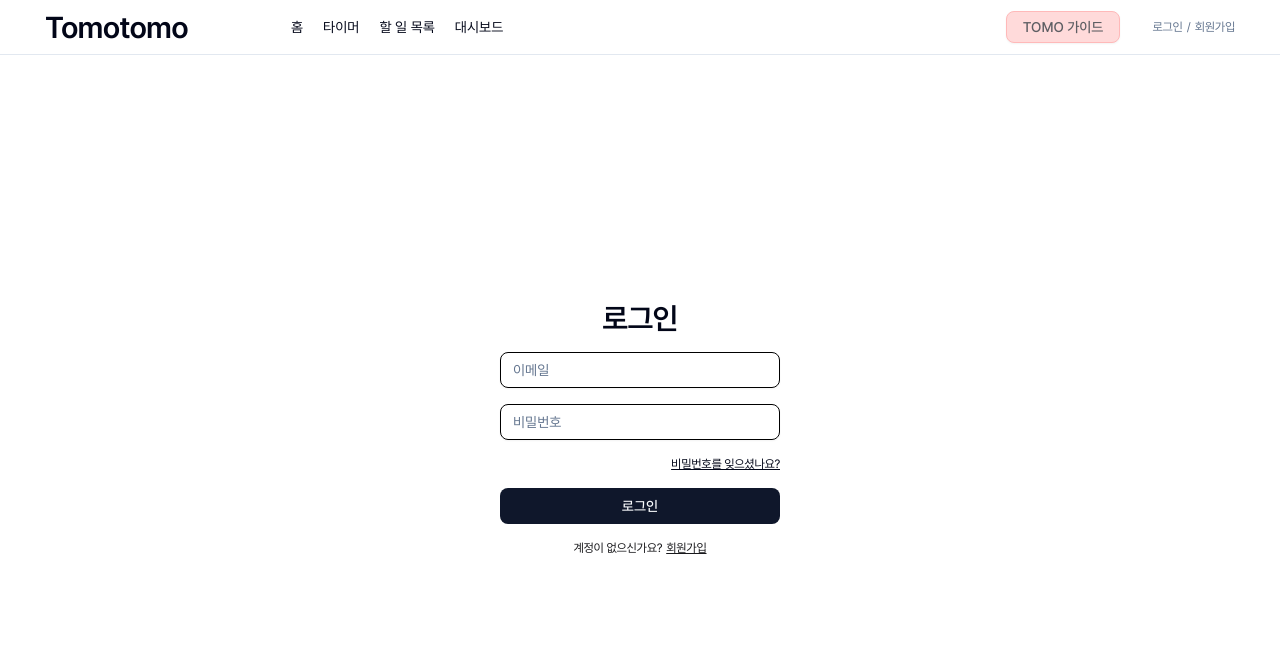
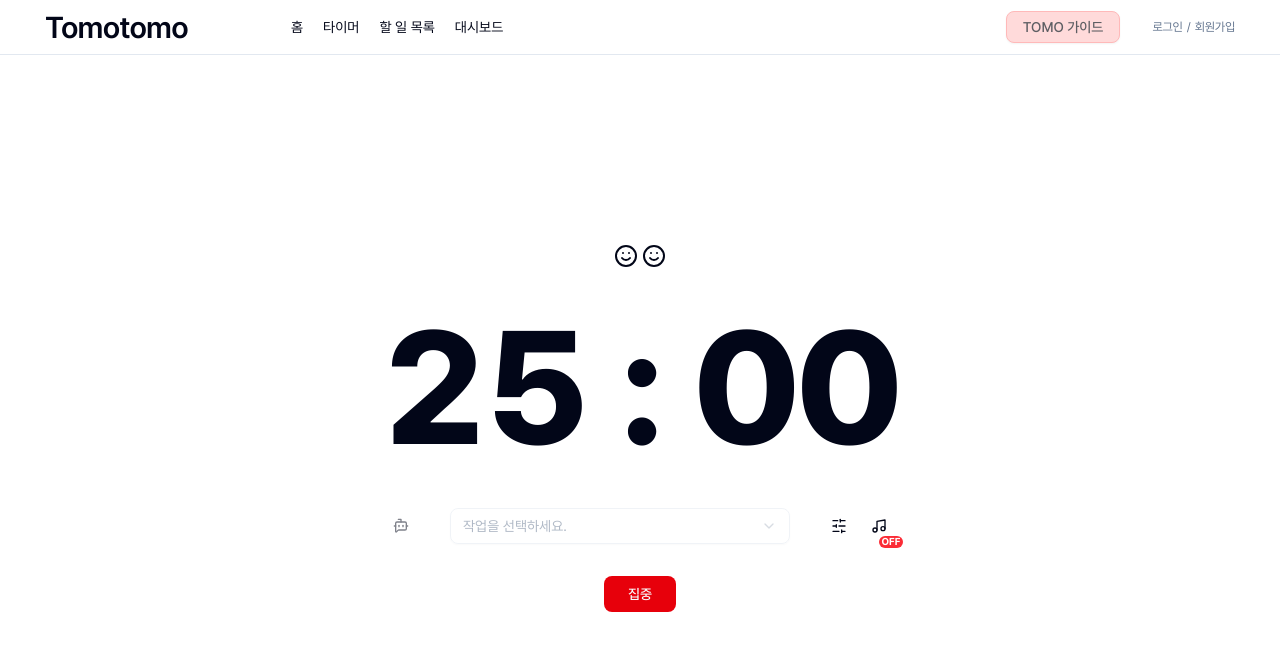
Before and after one commit to hundred-centurion/tomotomo-front-end, a React (Vite) app: page /timer in a window 1280 px wide. Before the commit this address led to /log-in. Shown: the top 650 px of the page. Built offline with nearby package versions, Linux system fonts and the light colour scheme.

Commit message:
refactor: fix issue

```diff
--- a/src/components/timer-setting-dialog.tsx
+++ b/src/components/timer-setting-dialog.tsx
@@ -15,13 +15,16 @@ type TimerSettingDialogProps = Omit<React.ComponentProps<'div'>, 'children'> &
   VariantProps<typeof timerSettingDialogVariants> & {
     onSave: (value: [number, number, number]) => void;
     disabled?: boolean;
+    repeatCountValue?: number;
+    workMinutesValue?: number;
+    breakMinutesValue?: number;
   };
 
 const REPEAT_COUNT_VALUES = [2, 3, 4, 5];
 const WORK_COUNT_VALUES = [25, 30, 45, 60];
 const BREAK_COUNT_VALUES = [5, 10, 15, 20, 25, 30];
 
-export default function TimerSettingDialog({ className, onSave, disabled, ...props }: TimerSettingDialogProps) {
+export default function TimerSettingDialog({ className, onSave, disabled, repeatCountValue, workMinutesValue, breakMinutesValue, ...props }: TimerSettingDialogProps) {
   const [open, setOpen] = useState<boolean>(false);
   const [isEdit, setIsEdit] = useState<boolean>(false);
   const [repeatCount, setRepeatCount] = useState<number>(REPEAT_COUNT_VALUES[0]);
@@ -49,7 +52,25 @@ export default function TimerSettingDialog({ className, onSave, disabled, ...pro
   }, [repeatCount, workCount, breakCount, onSave]);
 
   const handleOpenChange = () => {
-    if (open) {
+    if (!open) {
+      // Dialog가 열릴 때 부모 상태를 반영하여 초기화
+      setRepeatCount(
+        repeatCountValue !== undefined && REPEAT_COUNT_VALUES.includes(repeatCountValue)
+          ? repeatCountValue
+          : REPEAT_COUNT_VALUES[0],
+      );
+      setWorkCount(
+        workMinutesValue !== undefined && WORK_COUNT_VALUES.includes(workMinutesValue)
+          ? workMinutesValue
+          : WORK_COUNT_VALUES[0],
+      );
+      setBreakCount(
+        breakMinutesValue !== undefined && BREAK_COUNT_VALUES.includes(breakMinutesValue)
+          ? breakMinutesValue
+          : BREAK_COUNT_VALUES[0],
+      );
+      setIsEdit(false);
+    } else {
       setIsEdit(false);
     }
     setOpen(!open);
@@ -77,9 +98,9 @@ export default function TimerSettingDialog({ className, onSave, disabled, ...pro
             <DialogTitle className="text-center">타이머 설정</DialogTitle>
           </DialogHeader>
 
-          <Range values={REPEAT_COUNT_VALUES} label="반복 횟수" unit="회" onValueChange={handleRepeatChange} />
-          <Range values={WORK_COUNT_VALUES} label="집중 시간" unit="분" onValueChange={handleWorkChange} />
-          <Range values={BREAK_COUNT_VALUES} label="휴식 시간" unit="분" onValueChange={handleBreakChange} />
+          <Range values={REPEAT_COUNT_VALUES} label="반복 횟수" unit="회" initialValue={repeatCount} onValueChange={handleRepeatChange} />
+          <Range values={WORK_COUNT_VALUES} label="집중 시간" unit="분" initialValue={workCount} onValueChange={handleWorkChange} />
+          <Range values={BREAK_COUNT_VALUES} label="휴식 시간" unit="분" initialValue={breakCount} onValueChange={handleBreakChange} />
 
           <div className="flex w-full items-center justify-center">
             <Button className="w-[100px]" onClick={save} disabled={!isEdit}>
--- a/src/components/timer.tsx
+++ b/src/components/timer.tsx
@@ -6,7 +6,7 @@ import { cn, formatTime, range } from '@/lib/utils.ts';
 import { Heading, Text } from '@/components/typography.tsx';
 import { BotMessageSquare, Smile, Music } from 'lucide-react';
 import { Select, SelectContent, SelectItem, SelectTrigger, SelectValue } from '@/shadcn/select.tsx';
-import { Link, Navigate } from '@tanstack/react-router';
+import { Link } from '@tanstack/react-router';
 import TimerSettingDialog from '@/components/timer-setting-dialog.tsx';
 import {
   useStartTimer,
@@ -22,7 +22,6 @@ import { useAuthStore, useTimerStore } from '@/store';
 import { Avatar } from '@/shadcn/avatar.tsx';
 import Chatbot from '@/components/chatbot.tsx';
 import { toast } from 'sonner';
-import { LOG_IN_PAGE } from '@/lib/pages.ts';
 import { GAEvents } from '@/lib/ga';
 
 const timerVariants = cva('');
@@ -39,7 +38,7 @@ type TimerProps = Omit<React.ComponentProps<'div'>, 'children'> &
 
 type TimerMode = 'work' | 'break';
 
-const REPEAT_DURATION_INITIAL_VALUE = 1;
+const REPEAT_DURATION_INITIAL_VALUE = 2;
 const WORK_DURATION_INITIAL_VALUE = [25, 30, 45, 60];
 const BREAK_DURATION_INITIAL_VALUE = [5, 10, 15, 20, 25, 30];
 
@@ -114,6 +113,8 @@ export default function Timer({
 
     if (!isActive) {
       // 타이머 시작
+      if (isAuth) {
+        // 로그인 상태 - 기존 로직 (API 호출)
         if (mode === 'work' && selectedTaskID && !timerId) {
           // 처음 work 시작 - /api/timer/start 호출
           GAEvents.startTodoTimer(); // 특정 할 일에 타이머 시작 이벤트
@@ -153,7 +154,15 @@ export default function Timer({
           });
         }
       } else {
+        // 비로그인 상태 - 로컬에서만 동작 (API 호출 없음)
+        setIsActive(true);
+        setIsCycleInProgress(true);
+        setHeaderVisible(false);
+      }
+    } else {
       // 타이머 정지
+      if (isAuth) {
+        // 로그인 상태 - API 호출
         if (mode === 'work' && timerId) {
           // work 정지 - /api/timer/{timerId}/focus/stop 호출
           stopFocusTimer.mutate(timerId);
@@ -161,12 +170,15 @@ export default function Timer({
           // break 정지 - /api/timer/{timerId}/break/stop 호출
           stopBreakTimer.mutate(timerId);
         }
+      }
+      // 비로그인 상태는 로컬 상태만 업데이트
       setIsActive(false);
       setHeaderVisible(true);
     }
   }, [
     isCompleted,
     isActive,
+    isAuth,
     mode,
     selectedTaskID,
     timerId,
@@ -255,12 +267,12 @@ export default function Timer({
       <Button
         className={cn('w-18', isActive ? 'bg-muted-foreground' : 'bg-destructive')}
         onClick={handleStartPause}
-        disabled={!selectedTaskID}
+        disabled={isAuth && !selectedTaskID} // 로그인 상태에서만 task 선택 필수
       >
         {isActive ? '정지' : '집중'}
       </Button>
     );
-  }, [mode, isActive, selectedTaskID, isCompleted, handleStartPause, handleComplete]);
+  }, [mode, isActive, isAuth, selectedTaskID, isCompleted, handleStartPause, handleComplete]);
 
   // 타이머 카운트다운
   useEffect(() => {
@@ -285,16 +297,18 @@ export default function Timer({
       setIsActive(false);
 
       if (mode === 'work') {
-        // Work 타이머 완료 - Focus Stop API 호출
-        if (timerId) {
+        // Work 타이머 완료
+        if (isAuth && timerId) {
+          // 로그인 상태 - Focus Stop API 호출
           stopFocusTimer.mutate(timerId);
         }
         // Break 모드로 전환
         setMode('break');
         setTimeRemaining(breakDuration);
       } else {
-        // Break 타이머 완료 - Break Stop API 호출
-        if (timerId) {
+        // Break 타이머 완료
+        if (isAuth && timerId) {
+          // 로그인 상태 - Break Stop API 호출
           stopBreakTimer.mutate(timerId);
         }
 
@@ -324,6 +338,7 @@ export default function Timer({
   }, [
     timeRemaining,
     isActive,
+    isAuth,
     mode,
     timerId,
     breakDuration,
@@ -338,10 +353,10 @@ export default function Timer({
 
   // workDuration 변경 시 timeRemaining 업데이트 (타이머가 시작되지 않은 상태에서만)
   useEffect(() => {
-    if (!isActive && mode === 'work' && !timerId) {
+    if (!isActive && mode === 'work' && !timerId && !isCycleInProgress) {
       setTimeRemaining(workDuration);
     }
-  }, [workDuration, isActive, mode, timerId]);
+  }, [workDuration, isActive, mode, timerId, isCycleInProgress]);
 
   // 외부에서 task ID가 변경될 때 타이머에 반영
   useEffect(() => {
@@ -399,12 +414,12 @@ export default function Timer({
         audioRef.current.pause();
       }
     }
-  }, [isMusicOn, isActive]);
+  }, [isMusicOn, isActive, playRandomAudio]);
 
-  if (!isAuth) {
-    toast.error('로그인이 필요합니다!');
-    return <Navigate to={LOG_IN_PAGE} />;
-  }
+  // if (!isAuth) {
+  //   toast.error('로그인이 필요합니다!');
+  //   return <Navigate to={LOG_IN_PAGE} />;
+  // }
 
   return (
     <div className={cn(timerVariants(), className)} {...props}>
@@ -420,7 +435,11 @@ export default function Timer({
 
       <div className="mb-8 flex w-full items-center justify-between">
         <div className="flex items-center justify-center">
-          <Button variant="ghost" onClick={() => setIsChatbotOpen(true)} disabled={isActive || isCycleInProgress}>
+          <Button
+            variant="ghost"
+            onClick={() => setIsChatbotOpen(true)}
+            disabled={!isAuth || isActive || isCycleInProgress}
+          >
             <BotMessageSquare />
           </Button>
         </div>
@@ -435,7 +454,7 @@ export default function Timer({
               }
               setSelectedTaskID(value);
             }}
-            disabled={isActive || isCycleInProgress}
+            disabled={!isAuth || isActive || isCycleInProgress}
           >
             <SelectTrigger className="w-[340px]">
               <SelectValue placeholder="작업을 선택하세요." />
@@ -473,7 +492,13 @@ export default function Timer({
         </div>
 
         <div className="flex items-center justify-center">
-          <TimerSettingDialog onSave={handleSave} disabled={isActive} />
+          <TimerSettingDialog
+            onSave={handleSave}
+            disabled={isActive}
+            repeatCountValue={repeatDuration}
+            workMinutesValue={Math.round(workDuration / 60)}
+            breakMinutesValue={Math.round(breakDuration / 60)}
+          />
 
           <div className="relative">
             <Button variant="ghost" onClick={() => setIsMusicOn(!isMusicOn)} disabled={isActive}>
@@ -493,7 +518,8 @@ export default function Timer({
 
       <div className="flex items-center justify-center">{timerButton}</div>
 
-      {/* 챗봇 모달 */}
+      {/* 챗봇 모달 - 로그인 상태에서만 */}
+      {isAuth && (
         <Chatbot
           isOpen={isChatbotOpen}
           onClose={() => setIsChatbotOpen(false)}
@@ -532,6 +558,7 @@ export default function Timer({
             );
           }}
         />
+      )}
     </div>
   );
 }
--- a/src/pages/dashboard.tsx
+++ b/src/pages/dashboard.tsx
@@ -69,7 +69,7 @@ export default function DashboardPage({ ...props }: DashboardPageProps) {
     <PageLayout {...props}>
       <HomeLayout className="gap-4">
         <TitledCardContainer
-          title="Home"
+          title="Dashboard"
           className="flex-shrink-0"
           cardContainerClassName="grid grid-cols-3 gap-4 mb-3"
           cards={[
```
Lines whose indentation alone changed are shown as unchanged.
